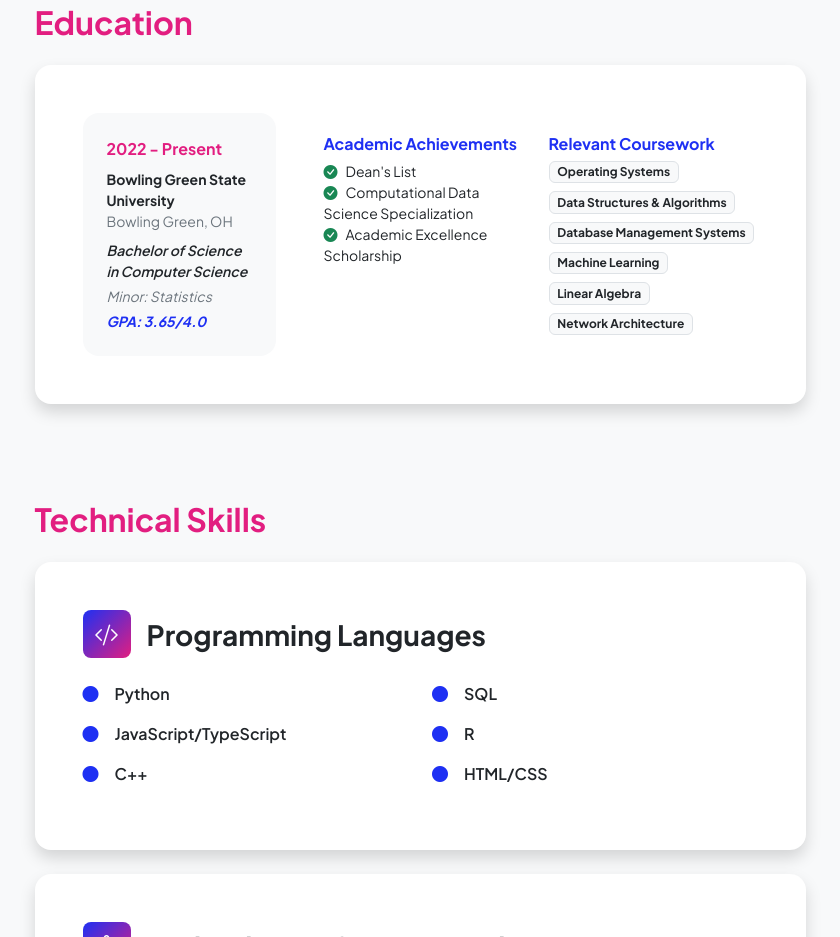
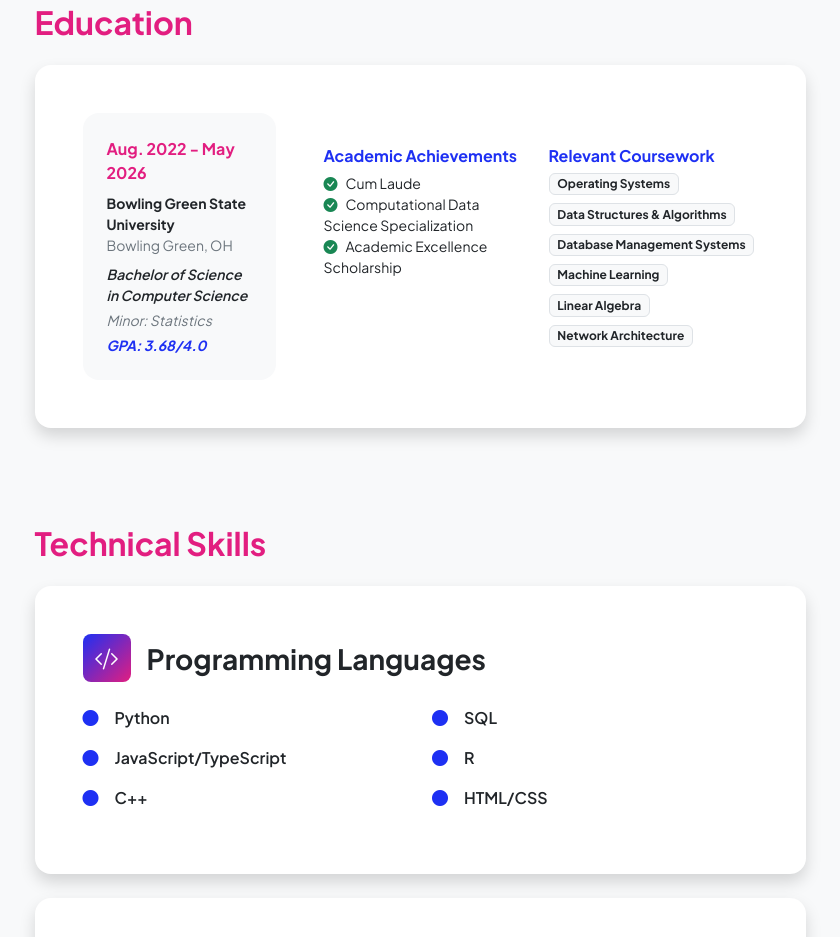
Before and after one commit to Minh111104/minh111104.github.io, a plain HTML site: page resume.html in a window 1280 px wide. Shown: the part 5505-6442 px from the top of the page, without its empty margins (220-1060 px from the left). Drawn offline with nearby package versions, Linux system fonts and the light colour scheme.

Commit message:
fix: update education info

```diff
--- a/resume.html
+++ b/resume.html
@@ -495,7 +495,7 @@
                                     <div class="row align-items-center gx-5">
                                         <div class="col text-center text-lg-start mb-4 mb-lg-0">
                                             <div class="bg-light p-4 rounded-4">
-                                                <div class="text-secondary fw-bolder mb-2">2022 - Present</div>
+                                                <div class="text-secondary fw-bolder mb-2">Aug. 2022 - May 2026</div>
                                                 <div class="mb-2">
                                                     <div class="small fw-bolder">Bowling Green State University</div>
                                                     <div class="small text-muted">Bowling Green, OH</div>
@@ -503,7 +503,7 @@
                                                 <div class="fst-italic">
                                                     <div class="small fw-semibold text-dark mb-1">Bachelor of Science in Computer Science</div>
                                                     <div class="small text-muted mb-1">Minor: Statistics</div>
-                                                    <div class="small fw-bold text-primary">GPA: 3.65/4.0</div>
+                                                    <div class="small fw-bold text-primary">GPA: 3.68/4.0</div>
                                                 </div>
                                             </div>
                                         </div>
@@ -512,7 +512,7 @@
                                                 <div class="col-md-6">
                                                     <h6 class="fw-bolder text-primary mb-2">Academic Achievements</h6>
                                                     <ul class="list-unstyled small">
-                                                        <li><i class="bi bi-check-circle-fill text-success me-2"></i>Dean's List</li>
+                                                        <li><i class="bi bi-check-circle-fill text-success me-2"></i>Cum Laude</li>
                                                         <li><i class="bi bi-check-circle-fill text-success me-2"></i>Computational Data Science Specialization</li>
                                                         <li><i class="bi bi-check-circle-fill text-success me-2"></i>Academic Excellence Scholarship</li>
                                                     </ul>
```
